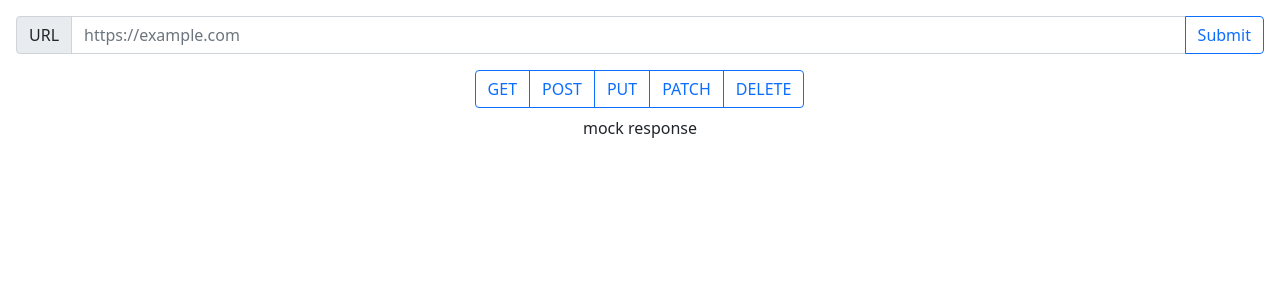
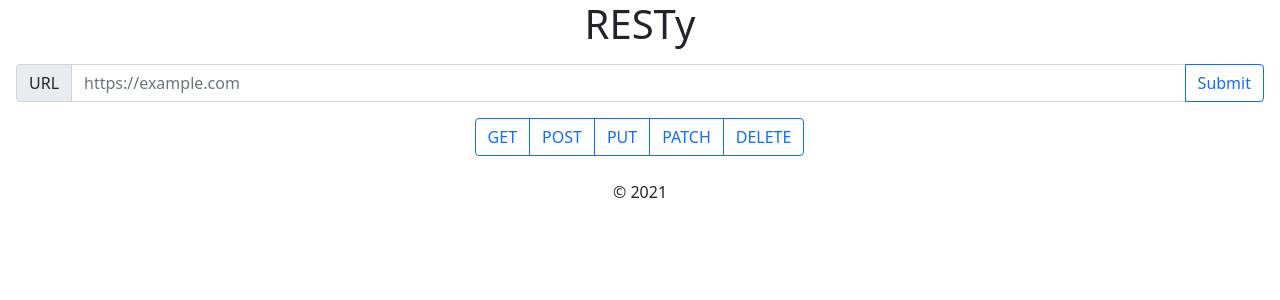
Before and after one commit to MuckT/resty, a React (Create React App) app: page / in a window 1280 px wide. Shown: the top 300 px of the page. Built offline with nearby package versions, Linux system fonts and the light colour scheme.

Commit message:
feat: add ability to request for external apis

```diff
--- a/package.json
+++ b/package.json
@@ -3,6 +3,7 @@
   "version": "0.1.0",
   "private": false,
   "dependencies": {
+    "axios": "^0.24.0",
     "bootstrap": "^5.1.3",
     "react": "^17.0.2",
     "react-bootstrap": "^2.0.3",
--- a/src/App.js
+++ b/src/App.js
@@ -1,8 +1,11 @@
-import React, { useState } from "react";
-import RequestForm from './Components/Form/Form'
-import Response  from './Components/Results/Results'
+import React from 'react';
+import './App.scss';
+import Footer from './Components/Footer/Footer';
+import RequestForm from './Components/Form/Form';
+import Header from './Components/Header/Header';
+import Response from './Components/Results/Results';
+const axios = require('axios');
 
-import './App.scss'
 
 class App extends React.Component {
   constructor(props) {
@@ -10,23 +13,30 @@ class App extends React.Component {
     this.state = {
       url: '',
       method: 'GET',
-      response: []
+      results: null
     }
   }
 
-  handleSubmit = async (method, url, response) => {
+  handleSubmit = async (method, url, body = {}) => {
+    let response = await axios({
+      method: method,
+      url: url,
+      data: body
+    })
     this.setState({
       url: url,
       method: method,
-      response: response
+      results: response
     })
   }
 
   render() {
     return (
       <div className="App">
+        <Header />
         <RequestForm handleSubmit={this.handleSubmit}/>
-        <Response />
+        <Response results={this.state.results}/>
+        <Footer />
       </div>
     );
   }
--- a/src/Components/Footer/Footer.js
+++ b/src/Components/Footer/Footer.js
@@ -0,0 +1,7 @@
+import React from "react";
+
+export default function Footer() {
+  return (
+    <footer>&copy; 2021</footer>
+  )
+}
--- a/src/Components/Form/Form.js
+++ b/src/Components/Form/Form.js
@@ -23,8 +23,6 @@ export default function RequestForm(props) {
   // Input Groups
   // https://react-bootstrap.github.io/components/input-group/#input-group
 
-  //
-
   return (
     <Form>
       <Form.Group className="m-3" controlId="formBasicEmail">
@@ -45,7 +43,8 @@ export default function RequestForm(props) {
             value={radio.value}
             checked={radioValue === radio.value}
             onChange={(e) => setRadioValue(e.currentTarget.value)}
-          >{radio.name}</ToggleButton>))}
+          >{radio.name}
+        </ToggleButton>))}
       </ButtonGroup>
 
     </Form>
--- a/src/Components/Header/Header.js
+++ b/src/Components/Header/Header.js
@@ -0,0 +1,9 @@
+import React from "react";
+
+export default function Header() {
+  return (
+    <header>
+      <h1>RESTy</h1>
+    </header>
+  )
+}
--- a/src/Components/Results/Results.js
+++ b/src/Components/Results/Results.js
@@ -1,6 +1,14 @@
 export default function Results(props) {
   const { results } = props
   return (
-    <p>mock response</p>
+    <section>
+      <pre style={styles.response}>{results ? JSON.stringify(results, undefined, 2) : null}</pre>
+    </section>
   )
 }
+
+const styles = {
+  response: {
+    textAlign: 'left',
+  }
+}
```
Also changed, not shown: src/Components/Footer/Footer.scss (deleted), src/Components/Form/Form.scss (deleted), src/Components/Header/Header.scss (deleted), src/Components/Results/Results.scss (deleted), 1 other file (tests, documents, lock files or other folders).
